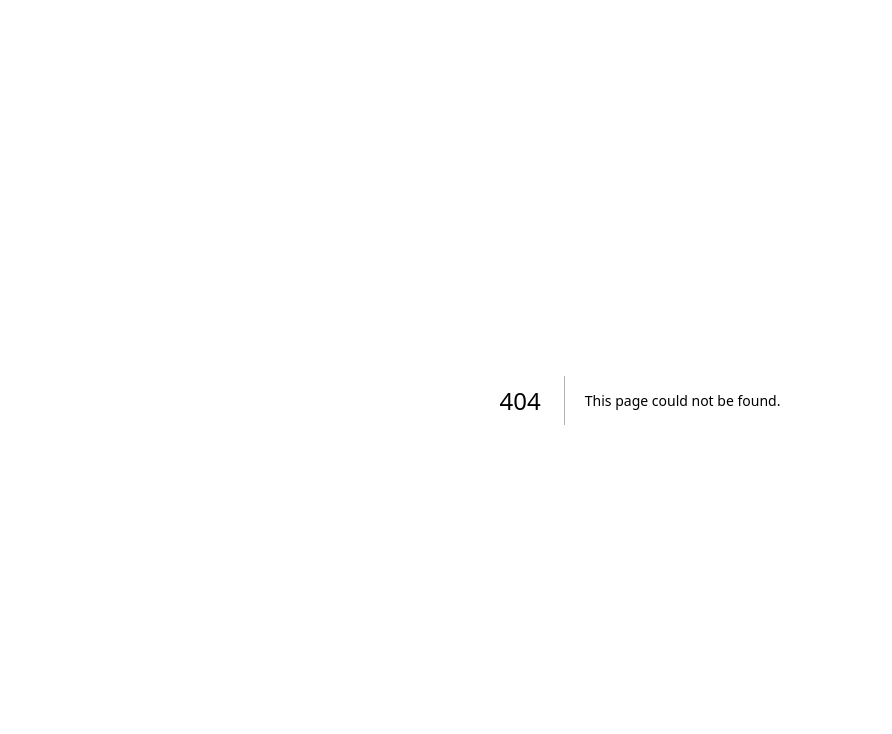
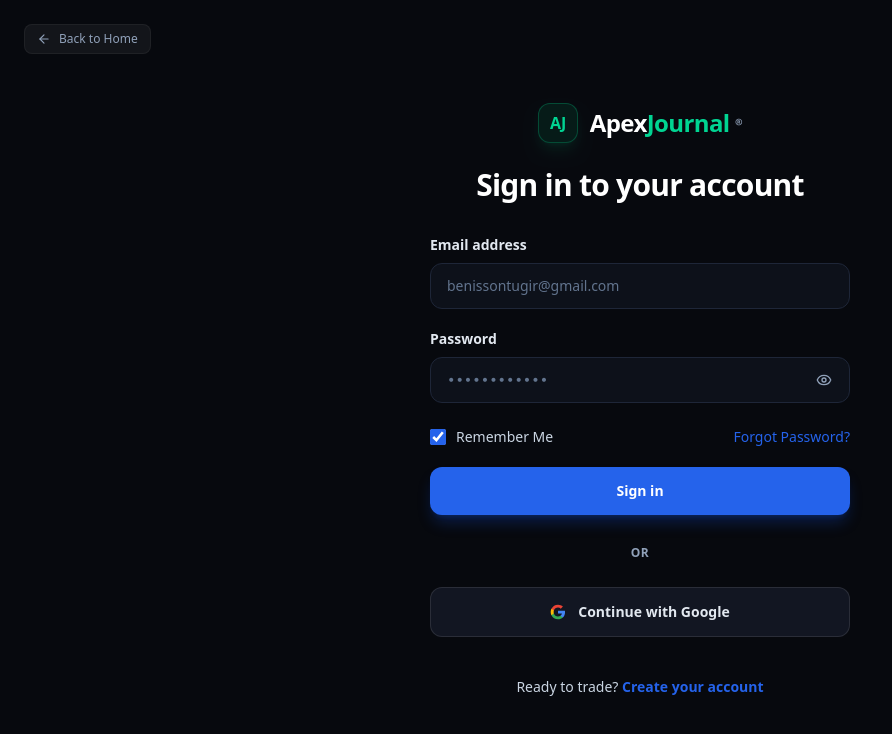
Before and after one commit to benisson-beep/ApexJournal-forexjournal, a Next.js app: page /login in a window 1280 px wide. Before the commit this address had no page. Shown: the top 734 px of the page, without its empty margins (0-892 px from the left). Built offline with nearby package versions, Linux system fonts and the light colour scheme.

Commit message:
feat(auth): create dark theme login page with Google SSO and link to navbar

```diff
--- /dev/null
+++ b/src/app/login/page.tsx
@@ -0,0 +1,203 @@
+'use client';
+
+import React, { useState } from 'react';
+import Link from 'next/link';
+import { useRouter } from 'next/navigation';
+import { Eye, EyeOff, ArrowLeft } from 'lucide-react';
+
+export default function LoginPage() {
+  const router = useRouter();
+  const [email, setEmail] = useState('');
+  const [password, setPassword] = useState('');
+  const [rememberMe, setRememberMe] = useState(true);
+  const [showPassword, setShowPassword] = useState(false);
+  const [isLoading, setIsLoading] = useState(false);
+
+  const handleSubmit = (e: React.FormEvent) => {
+    e.preventDefault();
+    setIsLoading(true);
+    // Frontend demo: simulate authentication then redirect to dashboard
+    setTimeout(() => {
+      setIsLoading(false);
+      router.push('/dashboard');
+    }, 600);
+  };
+
+  const handleGoogleSignIn = () => {
+    setIsLoading(true);
+    setTimeout(() => {
+      setIsLoading(false);
+      router.push('/dashboard');
+    }, 600);
+  };
+
+  return (
+    <div className="min-h-screen bg-[#07090e] text-slate-100 flex flex-col justify-center items-center px-4 py-12 selection:bg-blue-600/30 selection:text-blue-200">
+      {/* Back to website button */}
+      <Link
+        href="/"
+        className="absolute top-6 left-6 flex items-center gap-2 text-xs font-medium text-slate-400 hover:text-white transition-colors bg-white/5 hover:bg-white/10 px-3 py-1.5 rounded-lg border border-white/5"
+      >
+        <ArrowLeft className="w-3.5 h-3.5" />
+        <span>Back to Home</span>
+      </Link>
+
+      <div className="w-full max-w-[420px] mx-auto space-y-8">
+        {/* Brand Logo & Name */}
+        <div className="flex flex-col items-center justify-center space-y-4 text-center">
+          <Link href="/" className="inline-flex items-center gap-3 group cursor-pointer">
+            <div className="w-10 h-10 rounded-xl bg-emerald-500/10 border border-emerald-500/30 flex items-center justify-center text-emerald-400 font-black text-base tracking-tighter group-hover:scale-105 transition-transform shadow-lg shadow-emerald-500/10">
+              AJ
+            </div>
+            <div className="flex items-center gap-1.5">
+              <span className="text-2xl font-black tracking-tight text-white font-sans">
+                Apex<span className="text-emerald-400">Journal</span>
+              </span>
+              <span className="text-[11px] font-mono font-bold text-slate-400">®</span>
+            </div>
+          </Link>
+
+          {/* Heading */}
+          <h1 className="text-2xl sm:text-3xl font-bold tracking-tight text-white pt-2">
+            Sign in to your account
+          </h1>
+        </div>
+
+        {/* Login Form */}
+        <form onSubmit={handleSubmit} className="space-y-5">
+          {/* Email Address */}
+          <div className="space-y-2 text-left">
+            <label
+              htmlFor="email"
+              className="block text-sm font-semibold text-slate-200"
+            >
+              Email address
+            </label>
+            <input
+              id="email"
+              type="email"
+              required
+              value={email}
+              onChange={(e) => setEmail(e.target.value)}
+              placeholder="benissontugir@gmail.com"
+              className="w-full bg-[#0d111a] border border-[#1e2638] focus:border-[#2563eb] focus:ring-1 focus:ring-[#2563eb] rounded-xl px-4 py-3 text-sm text-slate-100 placeholder:text-slate-500 transition-all outline-none"
+            />
+          </div>
+
+          {/* Password */}
+          <div className="space-y-2 text-left">
+            <label
+              htmlFor="password"
+              className="block text-sm font-semibold text-slate-200"
+            >
+              Password
+            </label>
+            <div className="relative">
+              <input
+                id="password"
+                type={showPassword ? 'text' : 'password'}
+                required
+                value={password}
+                onChange={(e) => setPassword(e.target.value)}
+                placeholder="••••••••••••"
+                className="w-full bg-[#0d111a] border border-[#1e2638] focus:border-[#2563eb] focus:ring-1 focus:ring-[#2563eb] rounded-xl px-4 py-3 pr-11 text-sm text-slate-100 placeholder:text-slate-500 transition-all outline-none font-mono"
+              />
+              <button
+                type="button"
+                onClick={() => setShowPassword(!showPassword)}
+                className="absolute right-3.5 top-1/2 -translate-y-1/2 text-slate-400 hover:text-slate-200 transition-colors p-1"
+                aria-label={showPassword ? 'Hide password' : 'Show password'}
+              >
+                {showPassword ? (
+                  <EyeOff className="w-4 h-4" />
+                ) : (
+                  <Eye className="w-4 h-4" />
+                )}
+              </button>
+            </div>
+          </div>
+
+          {/* Remember Me & Forgot Password */}
+          <div className="flex items-center justify-between pt-1">
+            <label className="flex items-center gap-2.5 text-sm text-slate-300 cursor-pointer select-none">
+              <input
+                type="checkbox"
+                checked={rememberMe}
+                onChange={(e) => setRememberMe(e.target.checked)}
+                className="w-4 h-4 rounded bg-[#0d111a] border border-[#1e2638] text-[#2563eb] focus:ring-0 focus:ring-offset-0 focus:outline-none accent-[#2563eb] cursor-pointer"
+              />
+              <span>Remember Me</span>
+            </label>
+
+            <Link
+              href="/forgot-password"
+              className="text-sm font-medium text-[#2563eb] hover:text-blue-400 transition-colors"
+            >
+              Forgot Password?
+            </Link>
+          </div>
+
+          {/* Sign In Button */}
+          <button
+            type="submit"
+            disabled={isLoading}
+            className="w-full bg-[#2563eb] hover:bg-[#1d4ed8] active:bg-[#1e40af] text-white font-semibold text-sm py-3.5 px-4 rounded-xl transition-all shadow-lg shadow-blue-600/25 flex items-center justify-center cursor-pointer disabled:opacity-70 disabled:cursor-not-allowed"
+          >
+            {isLoading ? (
+              <div className="w-5 h-5 border-2 border-white/30 border-t-white rounded-full animate-spin" />
+            ) : (
+              <span>Sign in</span>
+            )}
+          </button>
+
+          {/* Divider */}
+          <div className="py-1 text-center">
+            <span className="text-xs font-bold text-slate-400 tracking-wider">OR</span>
+          </div>
+
+          {/* Continue with Google Button */}
+          <button
+            type="button"
+            onClick={handleGoogleSignIn}
+            disabled={isLoading}
+            className="w-full bg-[#121622] hover:bg-[#181d2c] border border-white/10 hover:border-white/20 text-slate-200 font-semibold text-sm py-3.5 px-4 rounded-xl transition-all flex items-center justify-center gap-3 cursor-pointer disabled:opacity-70 disabled:cursor-not-allowed"
+          >
+            {/* Official Google SVG Icon */}
+            <svg className="w-4 h-4" viewBox="0 0 24 24">
+              <path
+                fill="#4285F4"
+                d="M22.56 12.25c0-.78-.07-1.53-.2-2.25H12v4.26h5.92c-.26 1.37-1.04 2.53-2.21 3.31v2.77h3.57c2.08-1.92 3.28-4.74 3.28-8.09z"
+              />
+              <path
+                fill="#34A853"
+                d="M12 23c2.97 0 5.46-.98 7.28-2.66l-3.57-2.77c-.98.66-2.23 1.06-3.71 1.06-2.86 0-5.29-1.93-6.16-4.53H2.18v2.84C3.99 20.53 7.7 23 12 23z"
+              />
+              <path
+                fill="#FBBC05"
+                d="M5.84 14.09c-.22-.66-.35-1.36-.35-2.09s.13-1.43.35-2.09V7.06H2.18C1.43 8.55 1 10.22 1 12s.43 3.45 1.18 4.94l2.85-2.22.81-.63z"
+              />
+              <path
+                fill="#EA4335"
+                d="M12 5.38c1.62 0 3.06.56 4.21 1.64l3.15-3.15C17.45 2.09 14.97 1 12 1 7.7 1 3.99 3.47 2.18 7.06l3.66 2.84c.87-2.6 3.3-4.52 6.16-4.52z"
+              />
+            </svg>
+            <span>Continue with Google</span>
+          </button>
+        </form>
+
+        {/* Bottom Signup Link */}
+        <div className="text-center pt-2">
+          <p className="text-sm text-slate-300">
+            Ready to trade?{' '}
+            <Link
+              href="/register"
+              className="text-[#2563eb] hover:text-blue-400 font-semibold transition-colors"
+            >
+              Create your account
+            </Link>
+          </p>
+        </div>
+      </div>
+    </div>
+  );
+}
--- a/src/components/landing/LandingNavbar.tsx
+++ b/src/components/landing/LandingNavbar.tsx
@@ -45,10 +45,10 @@
         {/* Right CTA */}
         <div className="flex items-center gap-4">
           <Link
-            href="/dashboard"
+            href="/login"
             className="text-sm font-bold text-slate-200 hover:text-white px-3 py-2 rounded-lg transition-colors hidden sm:block"
           >
-            Live Demo
+            Sign In
           </Link>
           <Link
             href="/dashboard"
```
